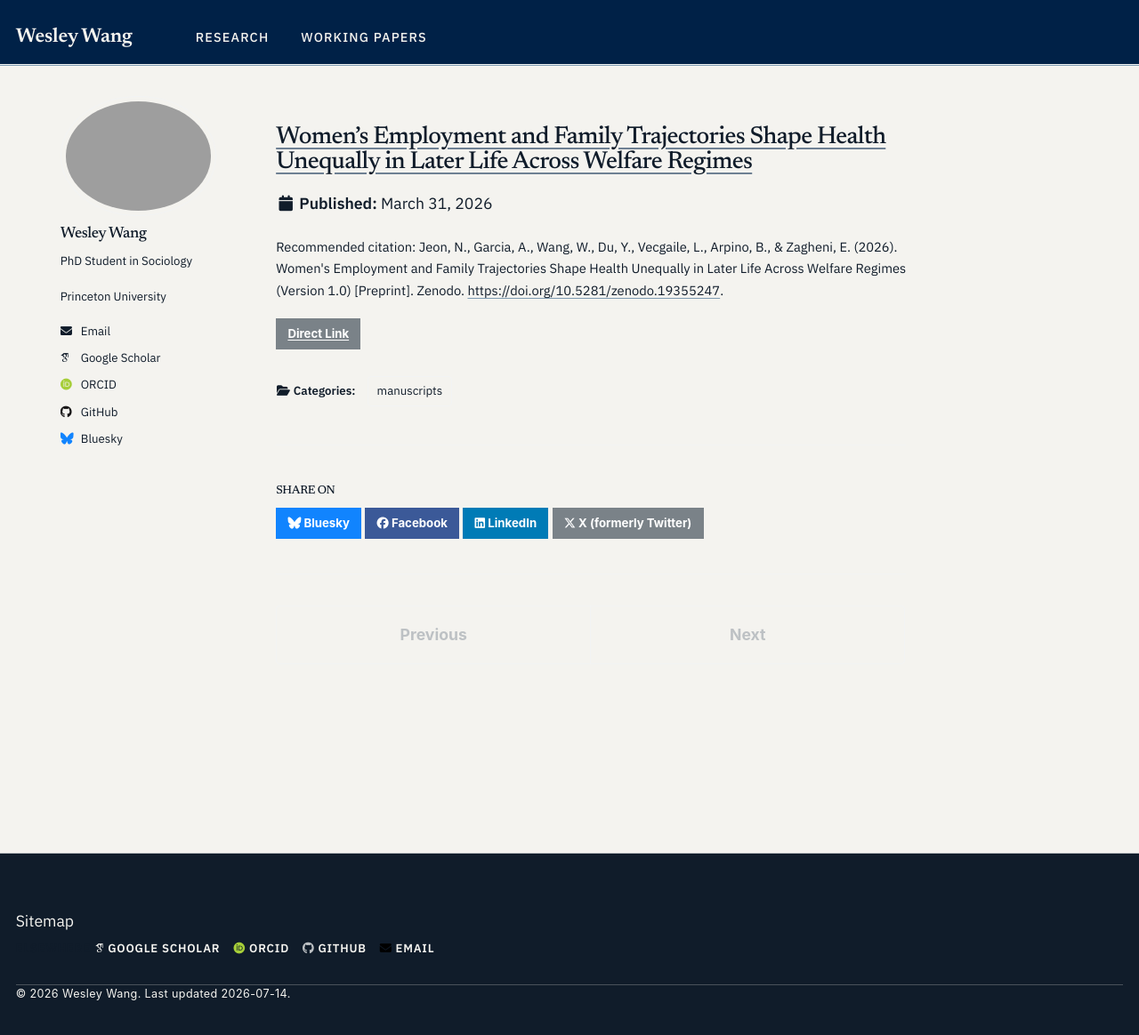
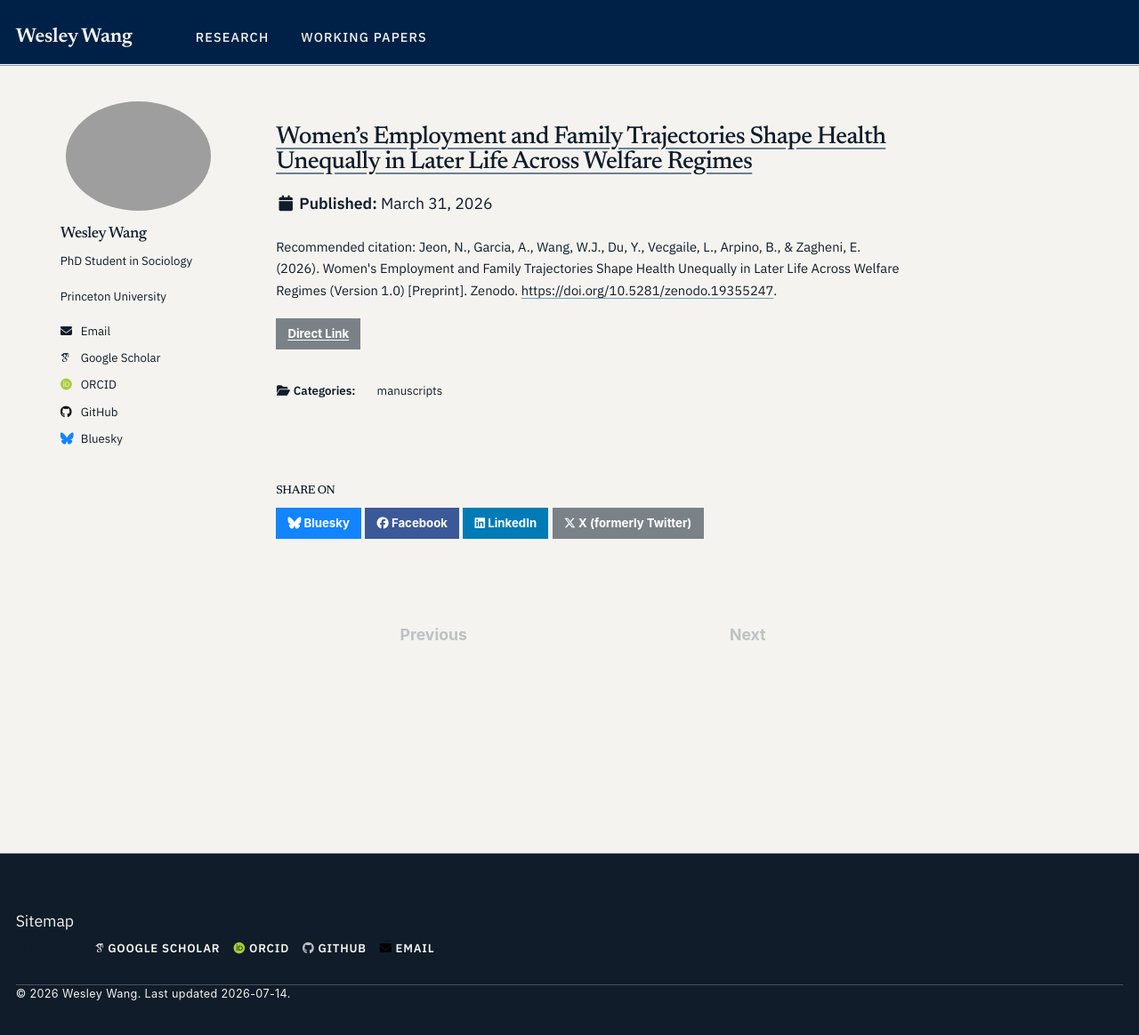
Before and after one commit to wesleywj/wesleywj.github.io, a Jekyll site: the page built from _portfolio/EAA_2025.md, in a window 1280 px wide and 1172 px high. Shown: the top 1164 px of the window at 89% size. Built offline with Jekyll 4.4.1, drawn with Linux system fonts in a browser that asks for light colours; some web fonts are replaced; a script that is not in the unit is left out.

```diff
--- a/_portfolio/EAA_2025.md
+++ b/_portfolio/EAA_2025.md
@@ -7,5 +7,5 @@ external_url: https://zenodo.org/records/19355247
 excerpt: 'This study investigates how female employment and family formation trajectories jointly intersect with welfare regimes to shape later life health outcomes. Using a machine learning-based g-computation framework, it estimates the effects of typical employment and family trajectories across Scandinavian, Mediterranean, and Corporatist welfare regimes. The results show that health advantages and disadvantages are shaped less by roles themselves than by the institutional contexts in which women combine and sustain them across the life course.'
 date: '2026-03-31'
 doi: '10.5281/zenodo.19355247'
-citation: 'Jeon, N., Garcia, A., Wang, W., Du, Y., Vecgaile, L., Arpino, B., & Zagheni, E. (2026). Women''s Employment and Family Trajectories Shape Health Unequally in Later Life Across Welfare Regimes (Version 1.0) [Preprint]. Zenodo. https://doi.org/10.5281/zenodo.19355247.'
+citation: 'Jeon, N., Garcia, A., Wang, W.J., Du, Y., Vecgaile, L., Arpino, B., & Zagheni, E. (2026). Women''s Employment and Family Trajectories Shape Health Unequally in Later Life Across Welfare Regimes (Version 1.0) [Preprint]. Zenodo. https://doi.org/10.5281/zenodo.19355247.'
 ---
```
Also changed, not shown: _portfolio/armed_conflict_2026.md (+1 -1 lines), _portfolio/ea_pgi_2026.md (+1 -1 lines).
